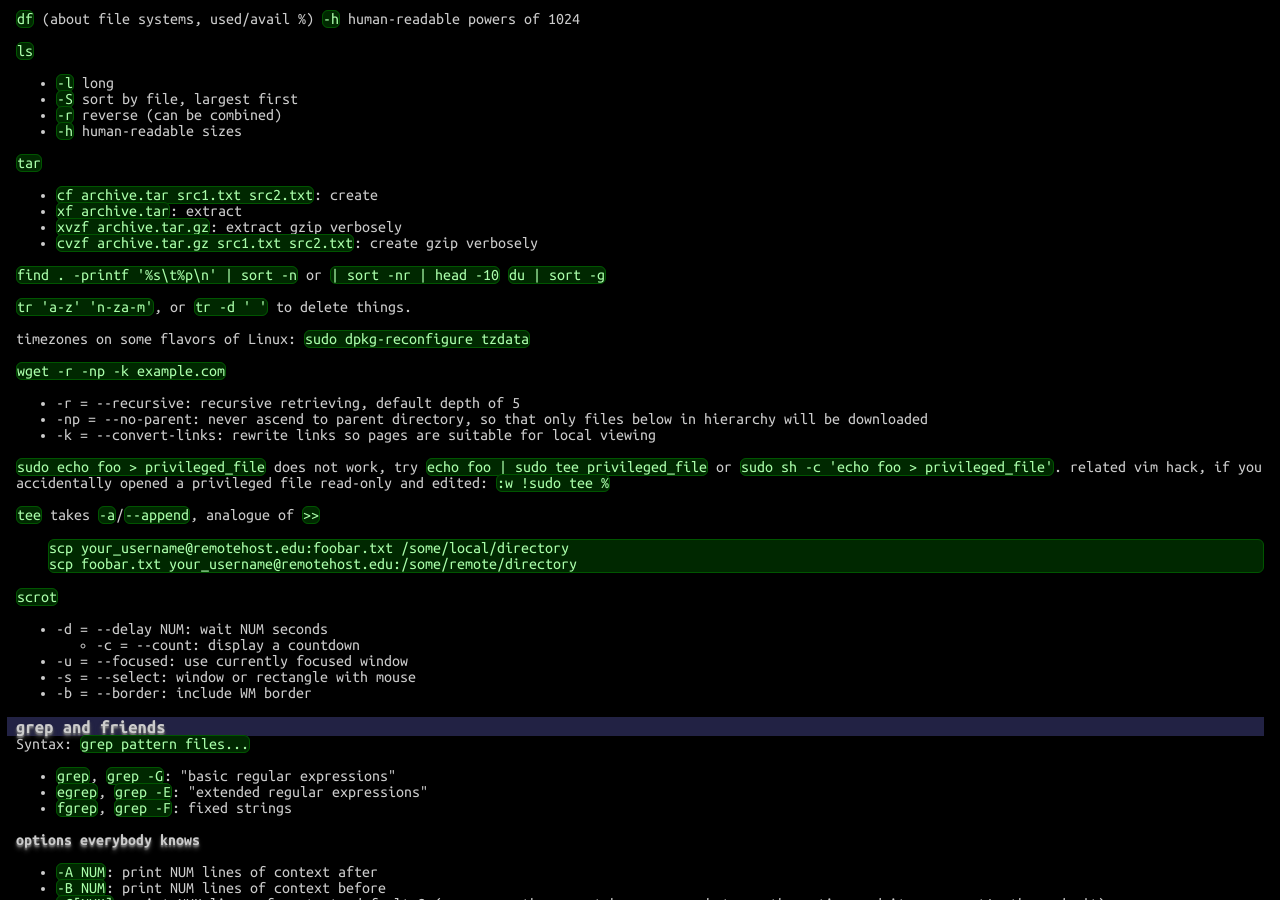
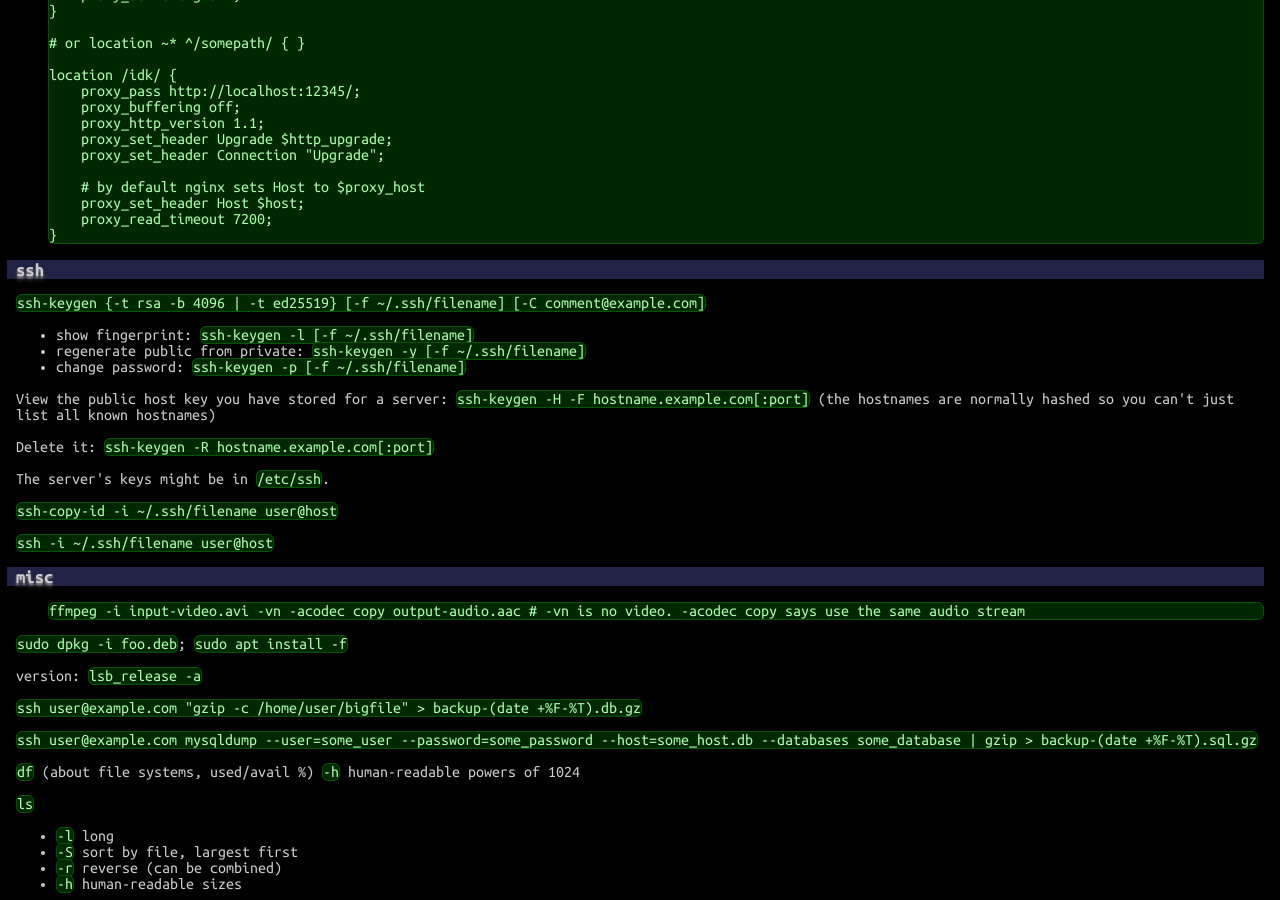
Before and after one commit to betaveros/cs, a Jekyll site: the page built from index.html, in a window 1280 px wide and 900 px high, scrolled down 39821 px. Built offline with Jekyll 4.4.1, drawn with Linux system fonts in a browser that asks for light colours; some of the changed text lies outside the part shown.

Commit message:
python random, byte/b64 encoding; ssh stuff

```diff
--- a/_includes/python.html
+++ b/_includes/python.html
@@ -167,6 +167,18 @@
 	<tr><td>permutations('ABCD', 2)</td><td>AB, AC, AD, BA, BC[...]</td></tr>
 	<tr><td>combinations('ABCD', 2)</td><td>AB, AC, AD, BC, BD, CD</td></tr>
 	<tr><td>combinations_with_replacement('ABCD', 2)</td><td>AA, AB, AC, AD, BB[...]</td></tr>
+</table>
+<h3><a href="https://docs.python.org/3/library/random.html">Random</a></h3>
+<table>
+	<tr><td>randrange(...)</td><td>[start,] stop[, step], just like range (half-open)</td></tr>
+	<tr><td>randint(lo, hi)</td><td>integers; inclusive</td></tr>
+	<tr><td>choice(seq)</td><td>1 sample</td></tr>
+	<tr><td><a href="https://docs.python.org/3/library/random.html#random.choices">choices</a>(seq, ...)</td><td>k samples (w/ replacement), can weight etc. (see docs)</td></tr>
+	<tr><td><a href="https://docs.python.org/3/library/random.html#random.sample">sample</a>(seq, k)</td><td>k samples w/o replacement</td></tr>
+	<tr><td>shuffle(seq)</td><td>modifies in-place</td></tr>
+	<tr><td>random()</td><td>[0, 1) float</td></tr>
+	<tr><td>uniform(lo, hi)</td><td>[lo, hi) float</td></tr>
+	<tr><td>gauss(mu, sigma)<br />normalvariate(mu, sigma)</td><td>normal distribution (latter slower but thread-safe)</td></tr>
 </table>
 <h3>Other Standard Library</h3>
 <pre>import getpass
@@ -511,6 +523,23 @@
 	<tr><td>s/p</td><td>char[] [Pascal style]</td><td>bytes</td><td class="empty"></td></tr>
 	<tr><td>P</td><td>void *</td><td>int</td><td class="empty"></td></tr>
 </table>
+<h3>encoding bytes and ints</h3>
+
+<pre>
+# <a href="https://docs.python.org/3/library/base64.html">base64</a> module: bytes to bytes (for greppability: b64encode, b64decode)
+base64.b64{encode,decode}(s, altchars='+/') # url '-_'
+base64.{standard_b64,urlsafe_b64,b32,b16,a85,b85}{encode,decode}
+
+# 3.2+
+(some_int).<a href="https://docs.python.org/3/library/stdtypes.html#int.to_bytes">to_bytes</a>(n, 'big'|'little'[, signed=False])
+	n = (some_int.bit_length() + 7) // 8
+# static method:
+int.<a href="https://docs.python.org/3/library/stdtypes.html#int.from_bytes">from_bytes</a>(some_bytes, 'big'|'little'[, signed=False])
+</pre>
+
+<p>
+As before: little-endian is how you'll see it in e.g. x86, big-endian is "natural writing".
+</p>
 
 <h3>Pwntools</h3>
 <pre>from pwn import *
--- a/_includes/shell.html
+++ b/_includes/shell.html
@@ -53,11 +53,26 @@
 }
 </pre>
 
+<h3>ssh</h3>
+
+<p><code>ssh-keygen {-t rsa -b 4096 | -t ed25519} [-f ~/.ssh/filename] [-C comment@example.com]</code></p>
+<ul>
+<li>show fingerprint: <code>ssh-keygen -l [-f ~/.ssh/filename]</code></li>
+<li>regenerate public from private: <code>ssh-keygen -y [-f ~/.ssh/filename]</code></li>
+<li>change password: <code>ssh-keygen -p [-f ~/.ssh/filename]</code></li>
+</ul>
+
+<p>View the public host key you have stored for a server: <code>ssh-keygen -H -F hostname.example.com[:port]</code> (the hostnames are normally hashed so you can't just list all known hostnames)</p>
+<p>Delete it: <code>ssh-keygen -R hostname.example.com[:port]</code>
+<p>The server's keys might be in <code>/etc/ssh</code>.</p>
+
+<p><code>ssh-copy-id -i ~/.ssh/filename user@host</code></p>
+<p><code>ssh -i ~/.ssh/filename user@host</code></p>
+
 <h3>misc</h3>
 
 <pre>ffmpeg -i input-video.avi -vn -acodec copy output-audio.aac # -vn is no video. -acodec copy says use the same audio stream
 </pre>
-
 
 <p><code>sudo dpkg -i foo.deb</code>; <code>sudo apt install -f</code></p>
 
```
